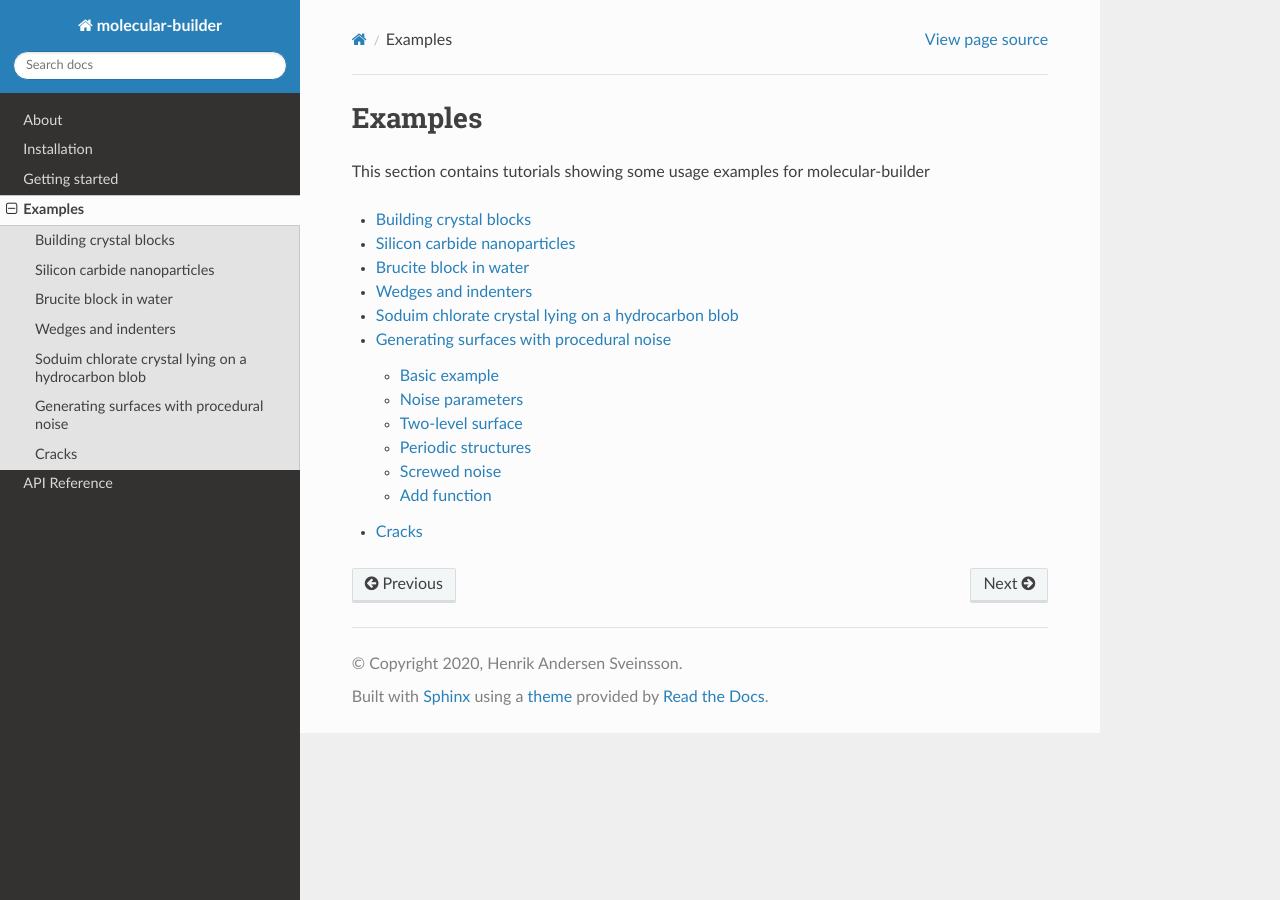
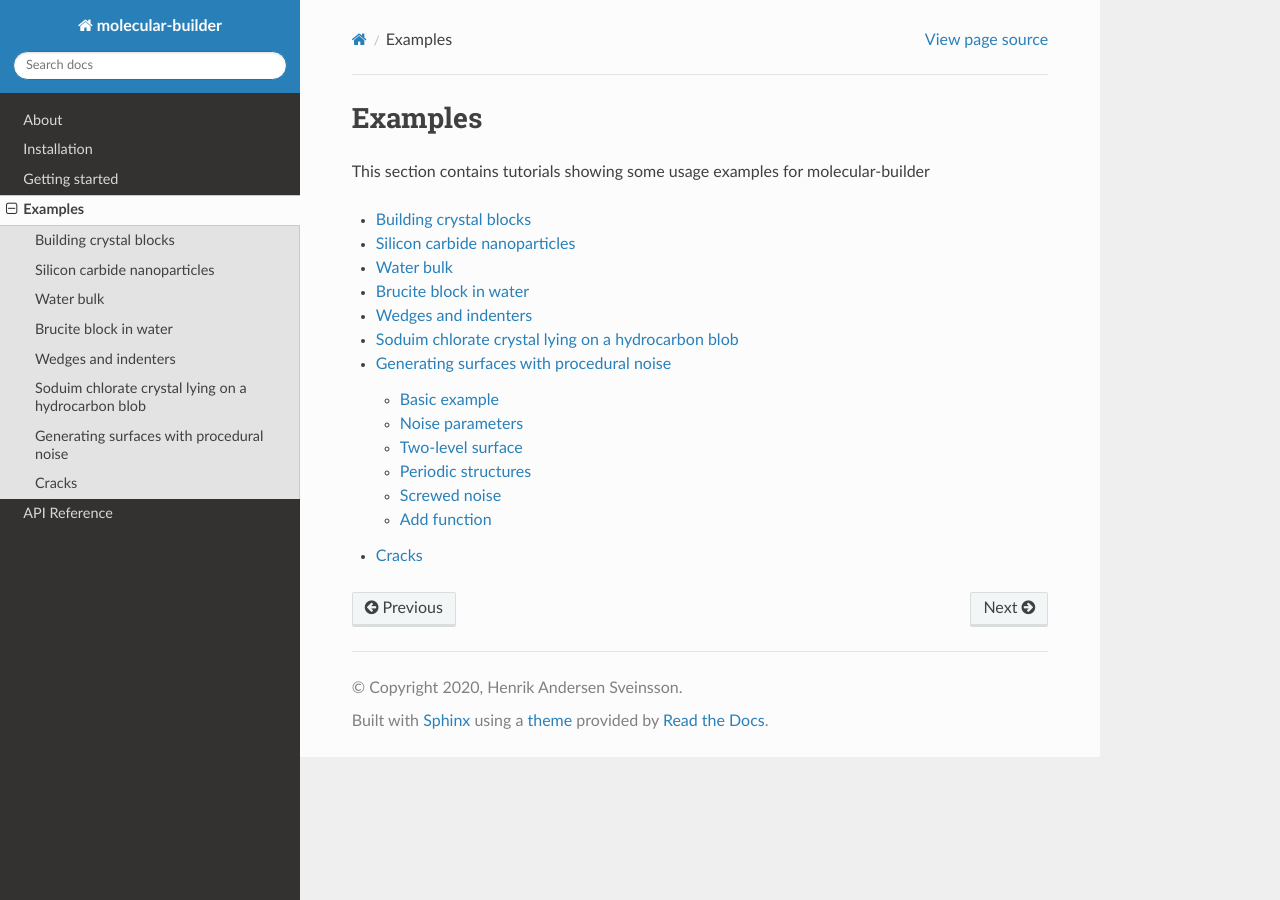
Before and after one commit to henriasv/molecular-builder, a Sphinx documentation site: the page built from docs/examples/index.rst, in a window 1280 px wide. Built offline with Sphinx 7.4.7 and the Read the Docs theme 2.0.0, drawn with Linux system fonts in a browser that asks for light colours.

Commit message:
Added water bulk example

```diff
--- a/docs/examples/index.rst
+++ b/docs/examples/index.rst
@@ -9,6 +9,7 @@ This section contains tutorials showing some usage examples for molecular-builde
 
     building_crystal_blocks
     silicon_carbide_nanoparticles/silicon_carbide_nanoparticles
+    water_bulk/water_bulk
     brucite_in_water/brucite_in_water
     wedges_and_indenters/wedges_and_indenters
     sodium_chlorate_hydrocarbon_blob_water/sodium_chlorate_hydrocarbon_blob_water
--- a/docs/examples/water_bulk/water_bulk.rst
+++ b/docs/examples/water_bulk/water_bulk.rst
@@ -12,6 +12,7 @@ First, a geometry where the water should be packed has to be defined. Most of th
 - `EllipsoidGeometry`
 - `OctahedronGeometry`
 - `DodecahedronGeometry`
+- `TriclinicCellGeometry`
 
 Then, the geometry is sent into `pack_water` using the `geometry` argument. Below, an example where 2000 water molecules are packed into a box of dimensions (100Å, 50Å, 50Å) is given.
 
```
Also changed, not shown: 1 other file.
